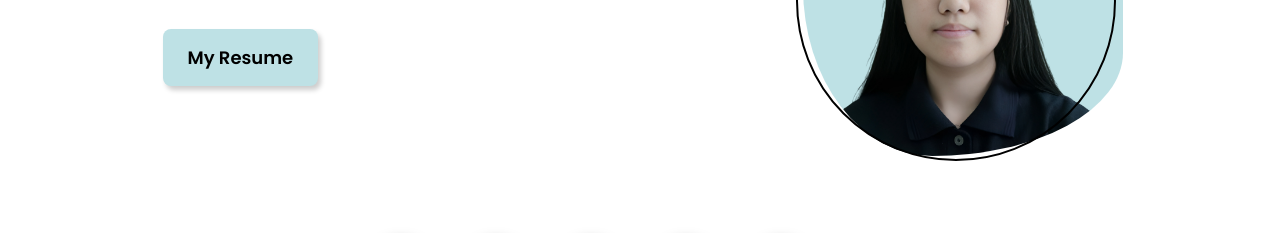
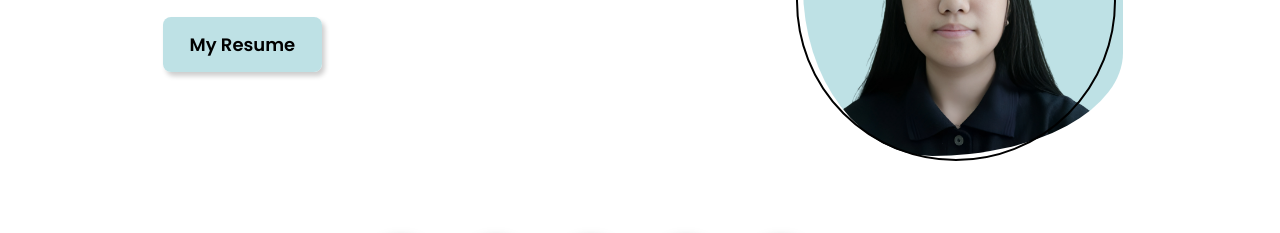
Before and after one commit to Steffimt/mywebsite, a plain HTML site: page index.html in a window 1280 px wide. Shown: the part 357-590 px from the top of the page. Drawn offline with Linux system fonts and the light colour scheme.

Commit message:
button change

```diff
--- a/index.html
+++ b/index.html
@@ -46,7 +46,7 @@
                     <div class="hero-text">
                         <h1>Front-End Developer</h1>
                         <p>Hi, i'm Steffi Maria Tanasia. A passionate front end developer based in Jakarta, Indonesia.</p>
-                        <button class="resume"><a href="https://drive.google.com/file/d/1DKCmzQwv8-daTPhMvTvYyrmGsrJF8vyX/view?usp=sharing" target="_blank">My Resume</a></button>
+                        <a href="https://drive.google.com/file/d/1DKCmzQwv8-daTPhMvTvYyrmGsrJF8vyX/view?usp=sharing" target="_blank" class="resume"><button class="resume2">My Resume</button></a>
                     </div>
                     <div class="circle-container">
                         <div class="hero-img"></div>
--- a/style.css
+++ b/style.css
@@ -135,14 +135,29 @@ p{
     font-weight: 600;
     border: none;
     cursor: pointer;
-}
-.resume a{
     text-decoration: none;
     color: black;
 }
+.resume:active{
+    transform: translateY(3px);
+    box-shadow: none;
+}
 .resume:hover{
     background-color: #6F91D1;
 }
+.resume2{
+    background: none;
+    border-color: transparent;
+    font-family: 'Poppins', sans-serif;
+    font-weight: 600;
+    font-size: 18px;
+    margin: 1.5rem 0;
+    cursor: pointer;
+}
+/* .resume2:active{
+    transform: translateY(3px);
+    box-shadow: none;
+} */
 .circle-container {
     position: relative;
     top: -7px;
@@ -676,7 +691,7 @@ footer {
     }
     .hero{
         flex-direction: inherit;
-        height: 195vh
+        height: 145vh
     }
     .hero-img{
         height: 200px;
```
